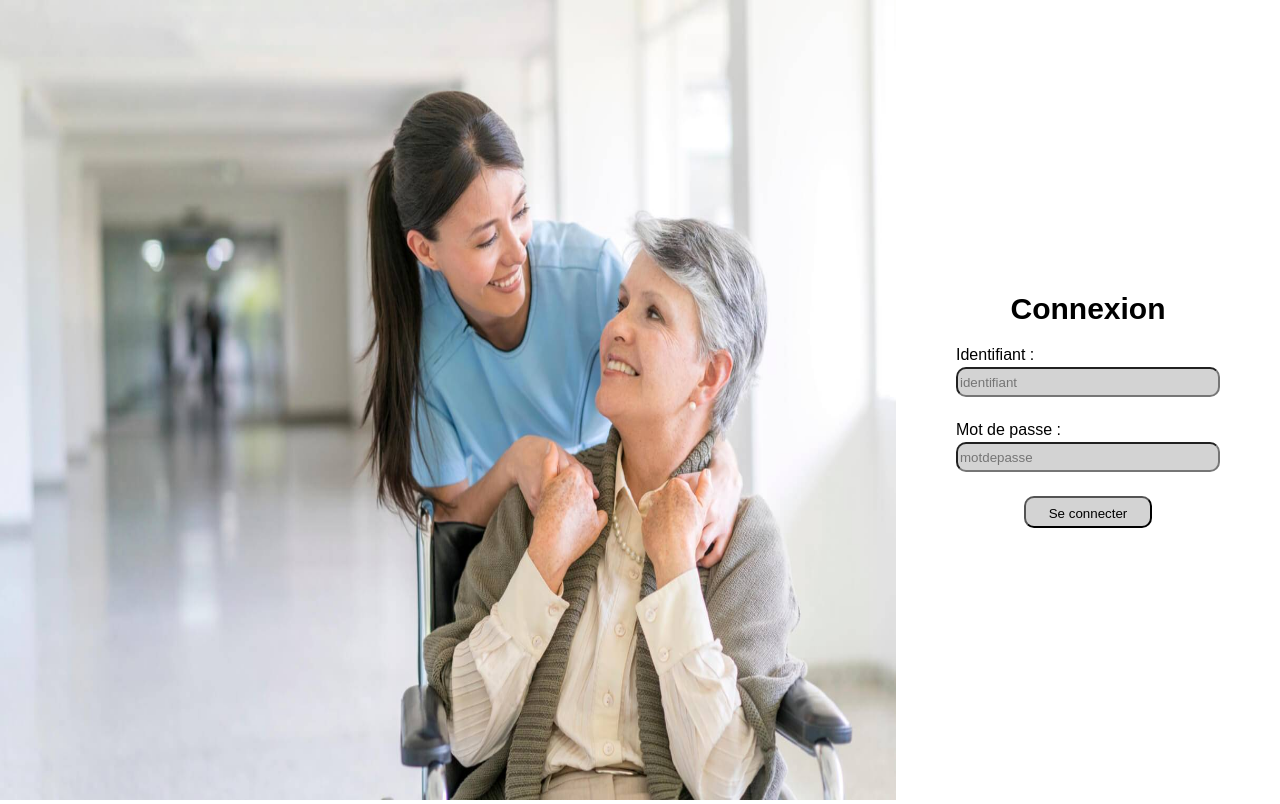
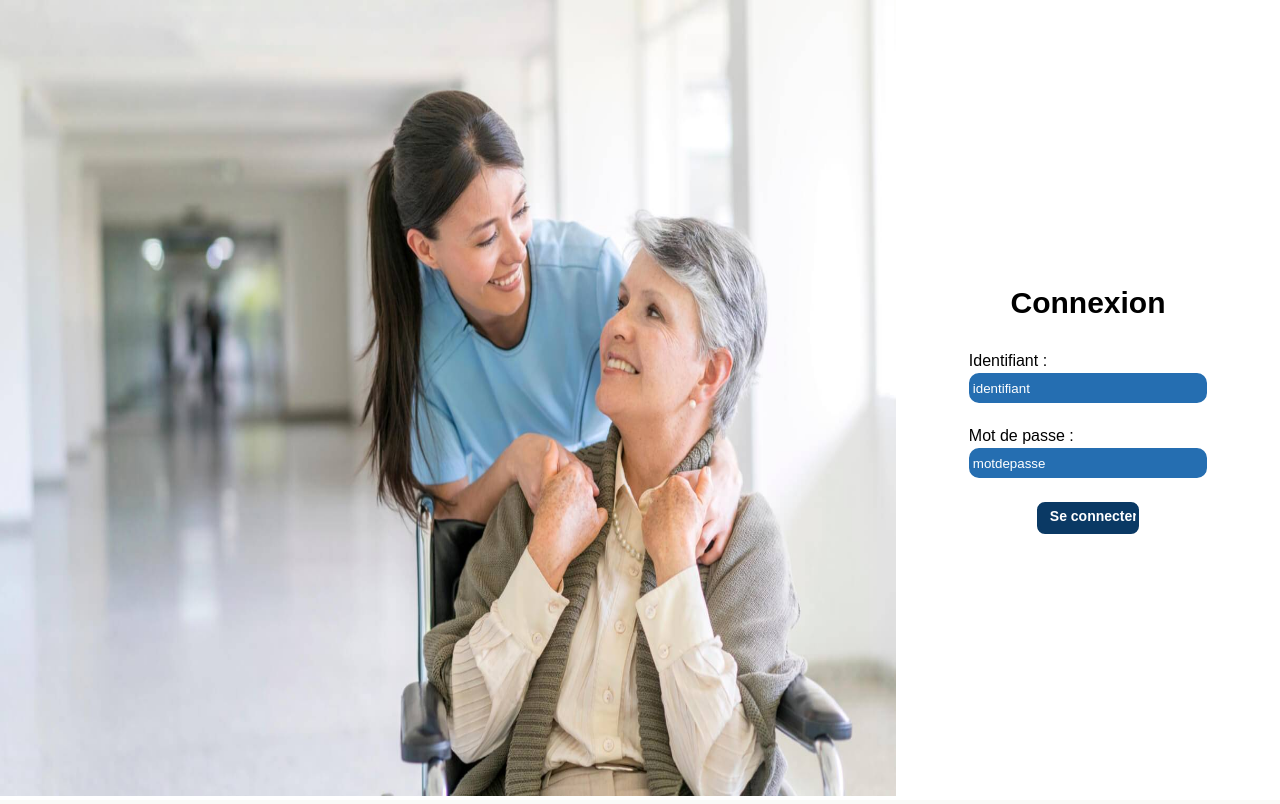
Before and after one commit to ThomasRespaut/HearAndKnow, a Django app: page / in a window 1280 px wide. Run offline with Django 5.2, Linux system fonts and the light colour scheme.

Commit message:
Refont de la page de connexion

```diff
--- a/static/css/style.css
+++ b/static/css/style.css
@@ -384,7 +384,6 @@ ul {
     border: none;
     color: white;
     margin-left: 0.5vw;
-
 }
 
 .histo_rdv{
@@ -442,7 +441,7 @@ button .icone{
 
 .left_connection img{
     width: 70vw;
-    height: 100vh;
+    height: 99.55vh;
 }
 
 .right_connection{
@@ -460,6 +459,8 @@ button .icone{
 .form_connection h1{
     text-align: center;
     font-size: 30px;
+    font-weight: bold;
+    margin-bottom: 4vh;
 }
 
 .form_connection form{
@@ -474,27 +475,35 @@ button .icone{
 .form_connection form input[type="text"],
 .form_connection form input[type="password"]{
     margin-bottom: 3vh;
-    width: 20vw;
-    background: lightgray;
+    width: 18vw;
+    background: var(--blue);
+    border: solid 2px var(--blue);
     height: 3vh;
-    color: black;
+    color: white;
     border-radius: 10px;
     font-family: "Arial";
 }
 
+input::placeholder {
+    color: white;
+}
 
 .form_connection form input[type="submit"]
 {
     display: flex;
     flex-direction: column;
     margin: auto;
-    width: 10vw;
     text-align: center;
-    background  : lightgray;
     height: 4vh;
-    padding: 8px 5px;
-    color: black;
-    border-radius: 10px;
+    padding: 3px 0 10px 10px;
+    width: 8vw;
+    background: var(--black_blue);
+    color : white;
+    border-right: 10px;
+    font-size : 14px;
+    font-weight: bold;
+    border-radius: 8px;
+    border: solid var(--black_blue);
 }
 
 .button_hover {
```
